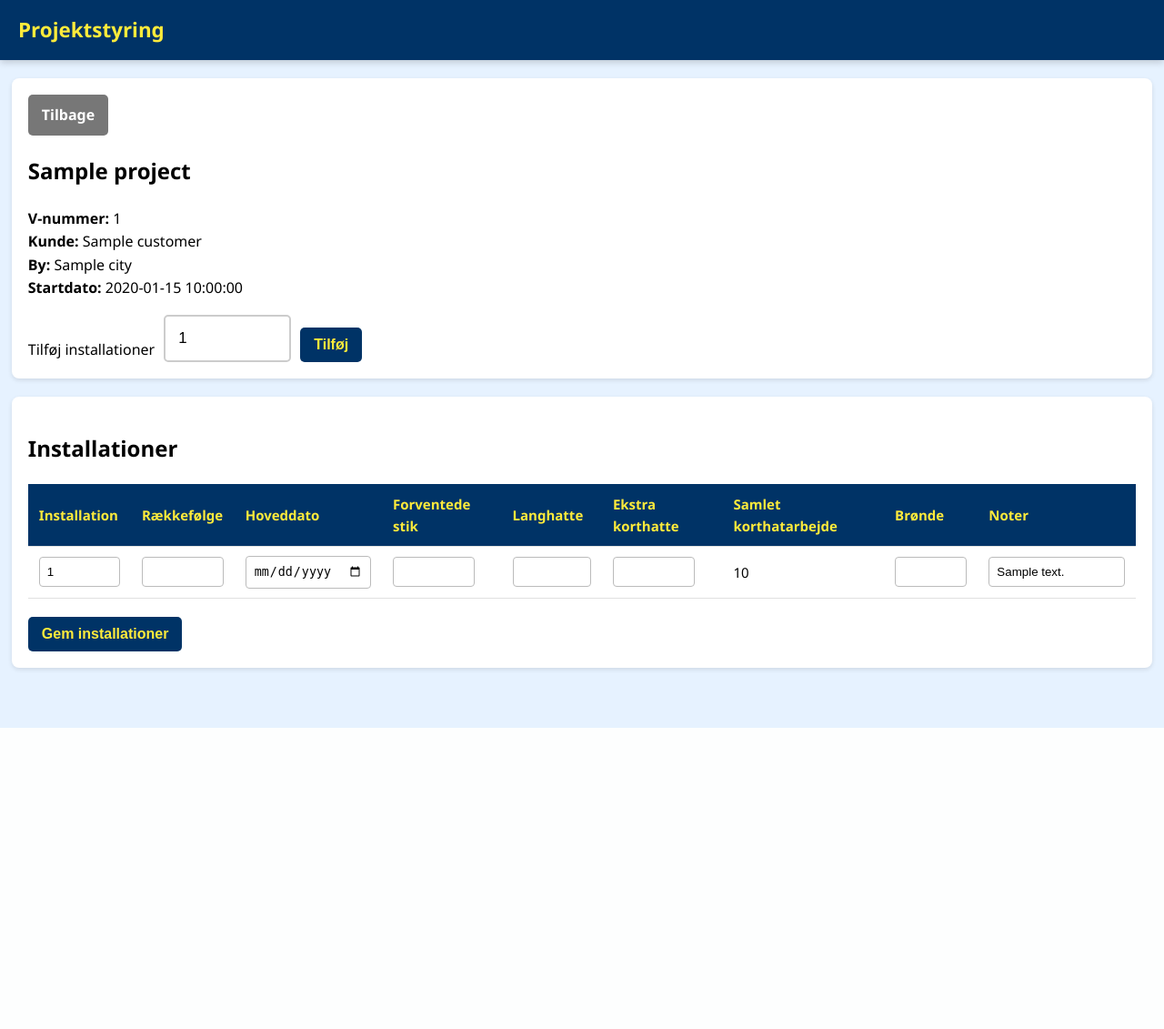
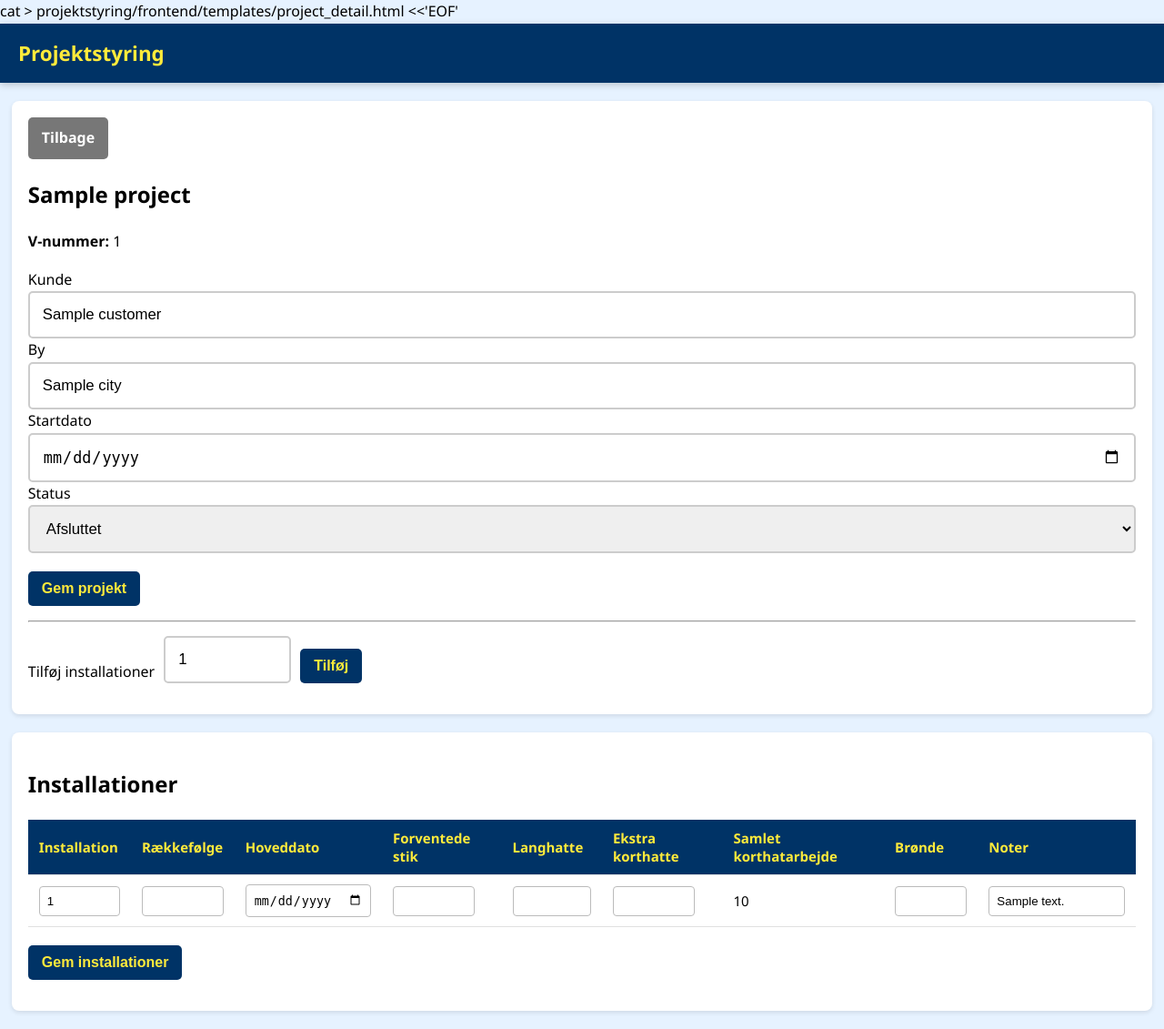
Before and after one commit to js-gitwork/projekt, a FastAPI app: template projektstyring/frontend/templates/project_detail.html in a window 1280 px wide. Shown: the whole page at 91% size. Before the commit the page ends 800 px from the top, so only its background shows below. Run offline with FastAPI, Linux system fonts and the light colour scheme; the template is opened without the code that fills it: most values are stand-ins (such as "Sample title", 1, 10 or a date in 2020).

Commit message:
Tilføj redigering af projektoplysninger fra projektside

```diff
--- a/projektstyring/backend/api.py
+++ b/projektstyring/backend/api.py
@@ -125,6 +125,10 @@
             }
         )
 
+    installations.sort(
+        key=lambda x: x["sequence"]
+    )
+
     project["installations"] = installations
     save_project(project)
 
@@ -152,3 +156,24 @@
         url=f"/projects/{project_id}",
         status_code=303,
     )
+@app.post("/projects/{project_id}/update")
+def update_project(
+    project_id: str,
+    customer: str = Form(""),
+    city: str = Form(""),
+    start_date: str = Form(""),
+    status: str = Form("upcoming"),
+):
+    project = repo.load_project(project_id)
+
+    project["customer"] = customer.strip()
+    project["city"] = city.strip()
+    project["start_date"] = start_date
+    project["status"] = status
+
+    save_project(project)
+
+    return RedirectResponse(
+        url=f"/projects/{project_id}",
+        status_code=303,
+    )
--- a/projektstyring/frontend/templates/project_detail.html
+++ b/projektstyring/frontend/templates/project_detail.html
@@ -1,3 +1,4 @@
+cat > projektstyring/frontend/templates/project_detail.html <<'EOF'
 {% extends "base.html" %}
 
 {% block title %}{{ project.name }}{% endblock %}
@@ -8,12 +9,76 @@
 
     <h2>{{ project.name }}</h2>
 
-    <p>
-        <strong>V-nummer:</strong> {{ project.id }}<br>
-        <strong>Kunde:</strong> {{ project.customer }}<br>
-        <strong>By:</strong> {{ project.city }}<br>
-        <strong>Startdato:</strong> {{ project.start_date }}
-    </p>
+    <form
+        method="post"
+        action="/projects/{{ project.id }}/update"
+    >
+        <p>
+            <strong>V-nummer:</strong>
+            {{ project.id }}
+        </p>
+
+        <label for="customer">Kunde</label>
+        <input
+            type="text"
+            id="customer"
+            name="customer"
+            value="{{ project.customer }}"
+            class="form-control"
+        >
+
+        <label for="city">By</label>
+        <input
+            type="text"
+            id="city"
+            name="city"
+            value="{{ project.city }}"
+            class="form-control"
+        >
+
+        <label for="start_date">Startdato</label>
+        <input
+            type="date"
+            id="start_date"
+            name="start_date"
+            value="{{ project.start_date }}"
+            class="form-control"
+        >
+
+        <label for="status">Status</label>
+        <select
+            id="status"
+            name="status"
+            class="form-control"
+        >
+            <option
+                value="upcoming"
+                {% if project.status == "upcoming" %}selected{% endif %}
+            >
+                Kommende
+            </option>
+            <option
+                value="active"
+                {% if project.status == "active" %}selected{% endif %}
+            >
+                Aktiv
+            </option>
+            <option
+                value="completed"
+                {% if project.status == "completed" %}selected{% endif %}
+            >
+                Afsluttet
+            </option>
+        </select>
+
+        <div class="form-actions">
+            <button type="submit" class="btn">
+                Gem projekt
+            </button>
+        </div>
+    </form>
+
+    <hr>
 
     <form
         method="post"
@@ -148,8 +213,11 @@
         </table>
 
         <div class="form-actions">
-            <button type="submit" class="btn">Gem installationer</button>
+            <button type="submit" class="btn">
+                Gem installationer
+            </button>
         </div>
     </form>
 </div>
 {% endblock %}
+EOF
```
